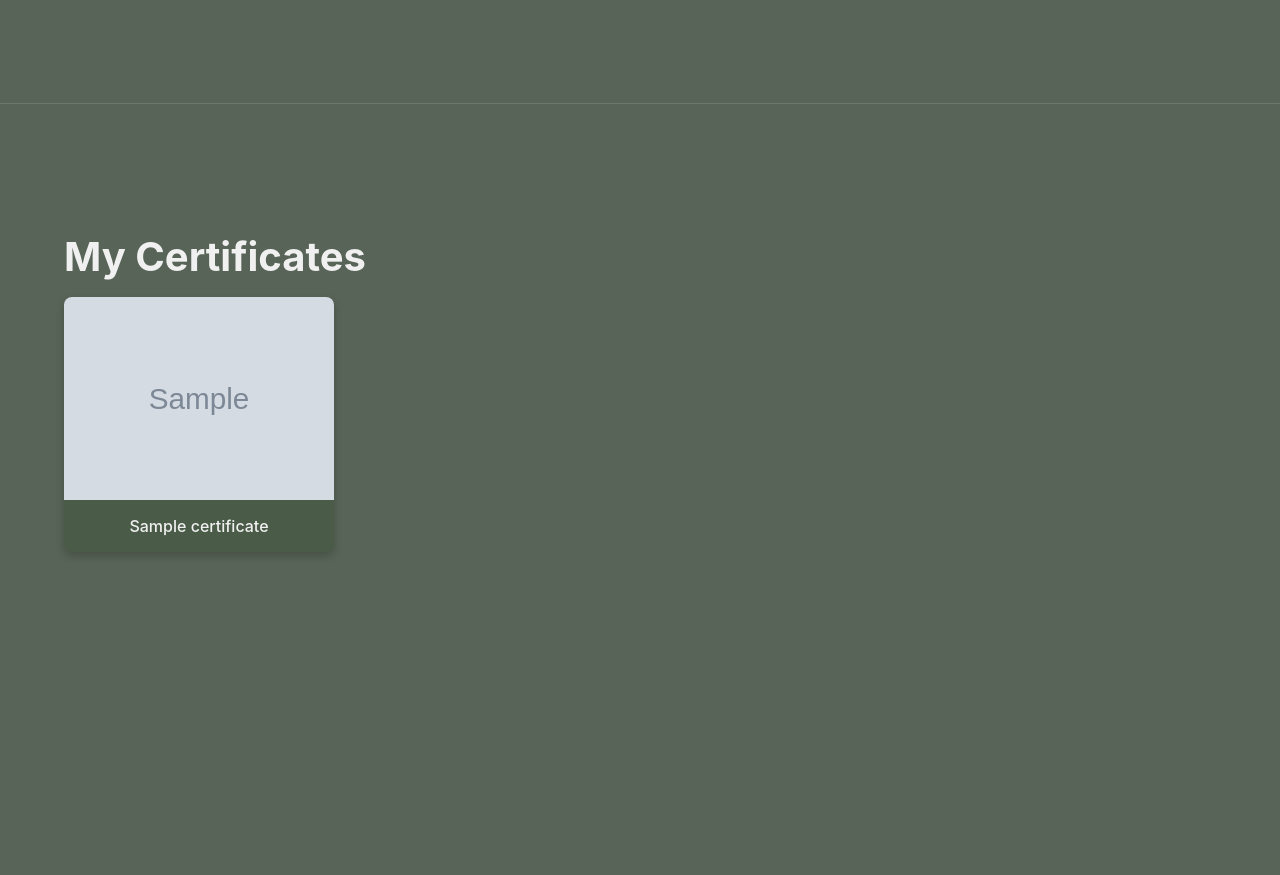
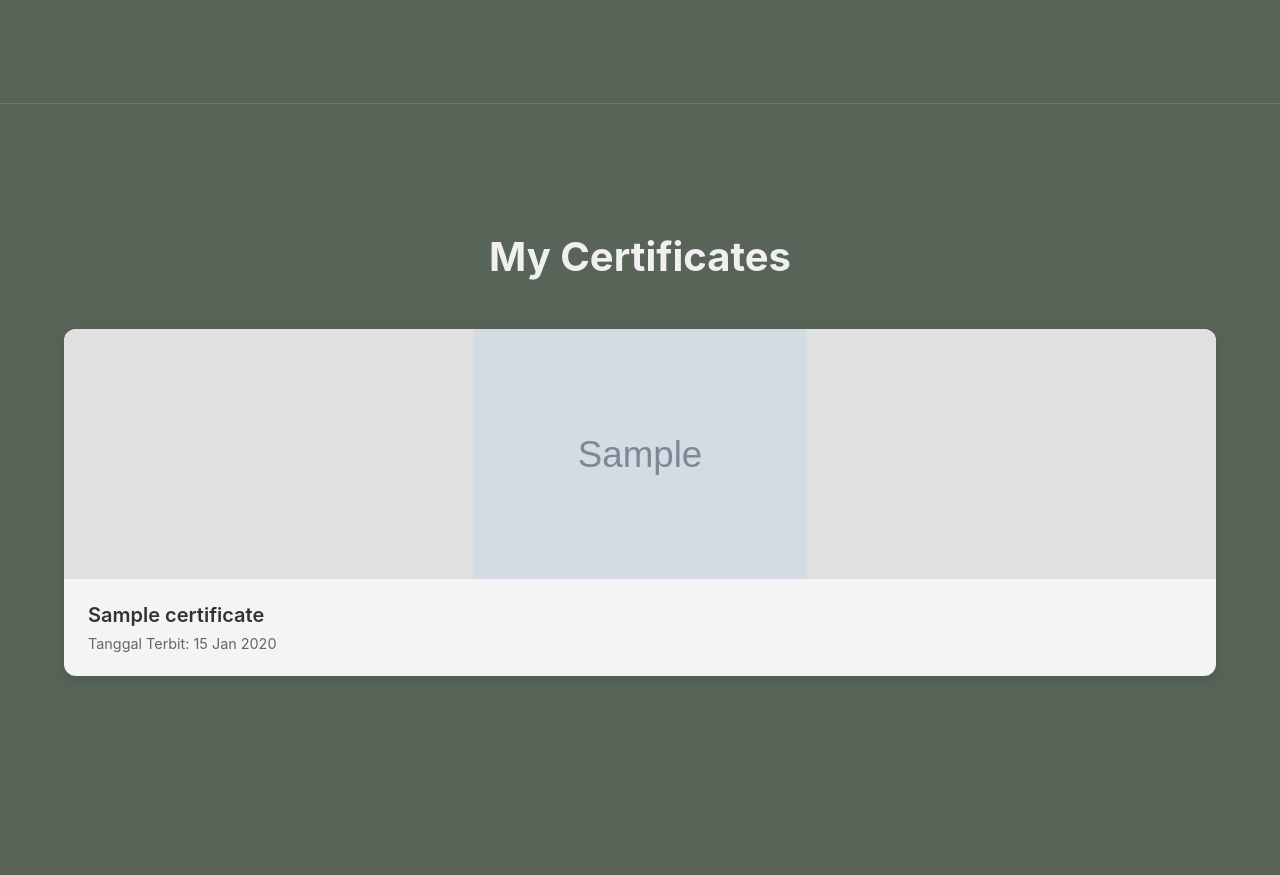
Before and after one commit to mfalkayis/portfolio-oop, a PHP site: page / in a window 1280 px wide. Shown: the part 757-1632 px from the top of the page. Run offline with PHP 8.4, Linux system fonts and the light colour scheme; tables that the repository leaves empty or names only in its code hold one stand-in row (values such as "Sample post"); grey boxes marked "Sample" are stand-in pictures.

Commit message:
atur cover card image jadi contain

```diff
--- a/index.php
+++ b/index.php
@@ -53,17 +53,28 @@ $num_certificates = $result_certificates->rowCount(); // TAMBAHKAN INI
 
     <section id="certificates" class="section-container">
         <h2>My Certificates</h2>
-        <div class="certificates-grid">
+        <div class="card-grid"> <?php
+                // Reset pointer hasil query sertifikat
+                $result_certificates->execute();
+            ?>
             <?php if($num_certificates > 0): ?>
                 <?php while($row = $result_certificates->fetch(PDO::FETCH_ASSOC)): ?>
                 <?php extract($row); ?>
-                <div class="cert-card">
-                    <img src="public/images/<?php echo $image; ?>"
-                        alt="<?php echo $title; ?>"
-                        class="cert-thumbnail"
-                        onclick="openModal(this)">
-                    <p class="cert-title"><?php echo $title; ?></p>
+
+                <div class="card">
+                    <div class="card-image-container">
+                        <img src="public/images/<?php echo $image; ?>"
+                            alt="<?php echo $title; ?>"
+                            onclick="openModal(this)">
+                    </div>
+                    <div class="card-content">
+                        <h3><?php echo $title; ?></h3>
+                        <?php if(!empty($issued_date)): ?>
+                            <p>Tanggal Terbit: <?php echo date("d M Y", strtotime($issued_date)); ?></p>
+                        <?php endif; ?>
+                        </div>
                 </div>
+
                 <?php endwhile; ?>
             <?php else: ?>
                 <p>Belum ada sertifikat untuk ditampilkan.</p>
--- a/public/css/main.css
+++ b/public/css/main.css
@@ -151,36 +151,63 @@ h2 { font-size: 2.5rem; }
     font-weight: bold;
 }
 
-/* === Certificates Section === */
-.certificates-grid {
-    display: grid;
-    grid-template-columns: repeat(auto-fill, minmax(250px, 1fr));
-    gap: 1.5rem;
+/* === Card Grid (Untuk Sertifikat & Proyek) === */
+#certificates h2 {
+    text-align: center; /* Judul di tengah */
+    font-size: 2.5rem;
+    margin-bottom: 3rem;
 }
 
-.cert-card {
-    background-color: #4a5c48;
-    border-radius: 8px;
-    overflow: hidden;
-    box-shadow: 0 4px 8px rgba(0,0,0,0.2);
+.card-grid {
+    display: grid;
+    /* Buat 3 kolom di layar besar, 1 di layar kecil */
+    grid-template-columns: repeat(auto-fit, minmax(300px, 1fr));
+    gap: 2rem;
+    max-width: 1200px; /* Batasi lebar maksimum */
+    margin: 0 auto; /* Posisikan di tengah */
 }
 
-.cert-thumbnail {
-    width: 100%;
-    height: auto;
-    display: block;
-    cursor: pointer; /* Menandakan bisa diklik */
-    transition: transform 0.3s ease;
+.card {
+    background-color: #f4f4f4; /* Latar belakang card putih */
+    color: #333; /* Warna teks gelap */
+    border-radius: 12px;
+    box-shadow: 0 4px 15px rgba(0,0,0,0.1);
+    overflow: hidden;
+    transition: transform 0.3s ease, box-shadow 0.3s ease;
 }
 
-.cert-thumbnail:hover {
-    transform: scale(1.05);
+.card:hover {
+    transform: translateY(-5px);
+    box-shadow: 0 8px 20px rgba(0,0,0,0.15);
 }
 
-.cert-title {
-    padding: 1rem;
-    text-align: center;
-    font-weight: 500;
+.card-image-container {
+    width: 100%;
+    height: 250px;
+    overflow: hidden;
+    background-color: #e0e0e0;
+}
+
+.card-image-container img {
+    width: 100%;
+    height: 100%;
+    object-fit: contain;
+    cursor: pointer;
+}
+
+.card-content {
+    padding: 1.5rem;
+}
+
+.card-content h3 {
+    font-size: 1.25rem;
+    font-weight: 600;
+    margin-bottom: 0.5rem;
+}
+
+.card-content p {
+    font-size: 0.9rem;
+    color: #666;
 }
 
 /* === Modal Styling === */
```
Also changed, not shown: public/images/logo hmif.jpg (added).
